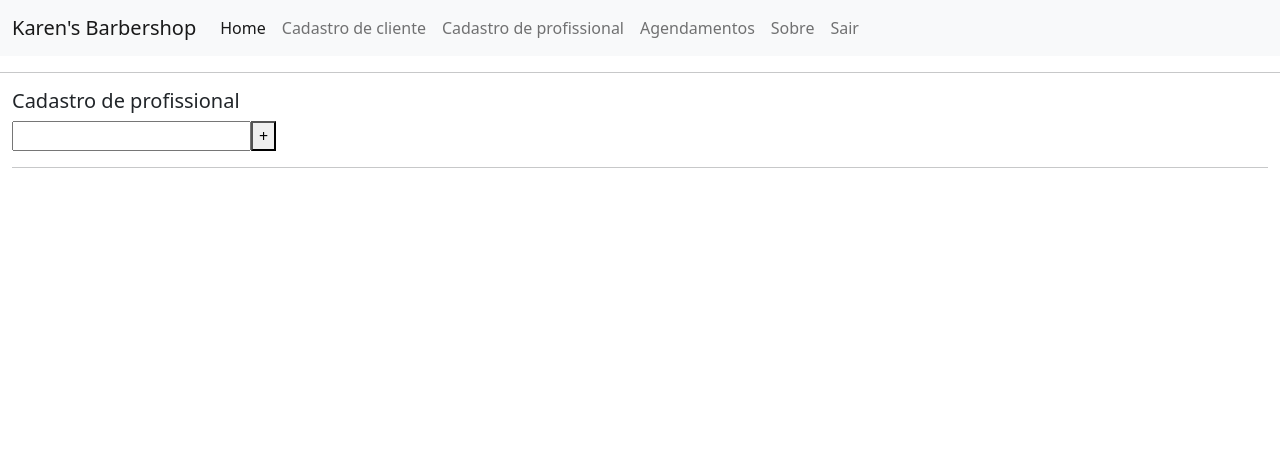
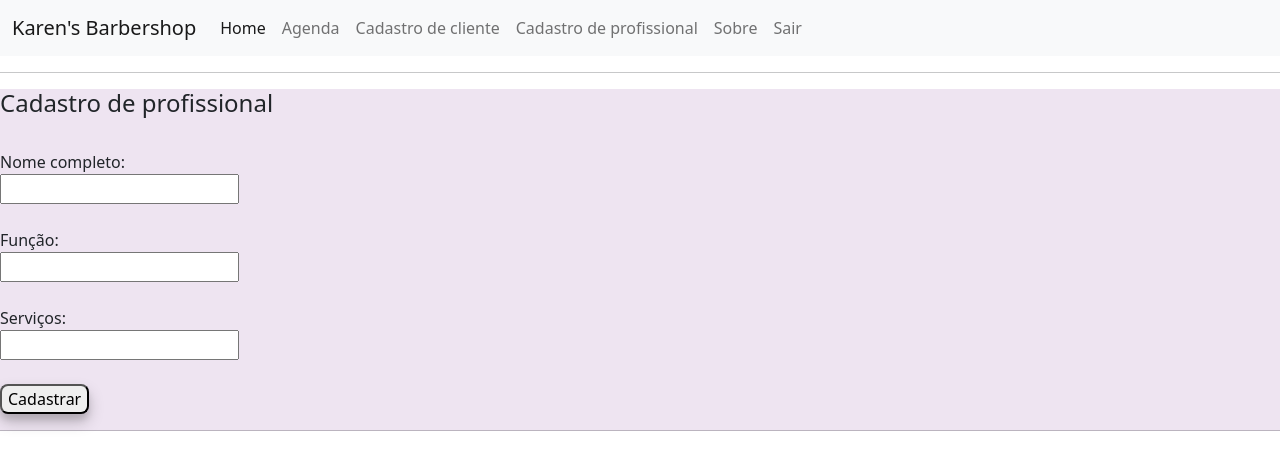
Before and after one commit to KarenLivia/P3_KarenLiviaAlves, an Angular app: page /cadastro-profissional in a window 1280 px wide. Shown: the top 470 px of the page. Built offline with nearby package versions, Linux system fonts and the light colour scheme.

Commit message:
10 files modified

```diff
--- a/src/app/components/agendamentos/agendamentos.component.html
+++ b/src/app/components/agendamentos/agendamentos.component.html
@@ -7,7 +7,7 @@
   </head>
   <body>
   <div class="container-fluid">
-    <h5>Agendamentos:</h5>
+    <h5>Agenda</h5>
     <br/>
       <p>
         blablabla
--- a/src/app/components/cadastro-cliente/cadastro-cliente.component.html
+++ b/src/app/components/cadastro-cliente/cadastro-cliente.component.html
@@ -6,18 +6,16 @@
     <meta name="viewport" content="width=device-width, initial-scale=1">
   </head>
   <body>
-    <div>
+    <div class="backmid">
       <form>
-        <fieldset>
-          <legend>Cadastro de cliente</legend>
+          <h4>Cadastro de cliente</h4><br>
           <label for="name">Nome completo:</label><br>
           <input #input type="text" id="name"/><br><br>
           <label for="cpf">CPF:</label><br>
           <input #input type="number" id="cpf"/><br><br>
           <label for="cell">Celular:</label><br>
           <input #input type="number" id="cell"/><br><br>
-          <button (click)="nameC.add(input.value); input.value = ''">Cadastrar</button><hr />
-        </fieldset>
+          <button (click)="nameC.add(input.value); input.value = ''">Cadastrar</button>
       </form>
       <ol>
         <li *ngFor="let c of nameC.getList(); index as i">
@@ -25,6 +23,7 @@
           <button (click)="nameC.remove(i)">Excluir</button>
         </li>
       </ol>
+      <hr />
     </div>
   </body>
 </html>
--- a/src/app/components/cadastro-profissional/cadastro-profissional.component.html
+++ b/src/app/components/cadastro-profissional/cadastro-profissional.component.html
@@ -6,17 +6,24 @@
     <meta name="viewport" content="width=device-width, initial-scale=1">
   </head>
   <body>
-  <div class="container-fluid">
-  <h5>Cadastro de profissional</h5>
-  <input #input type="text" />
-  <button (click)="cadastroP.add(input.value); input.value = ''">+</button>
-  <hr />
-  <ul>
-    <li *ngFor="let c of cadastroP.getList(); index as i">
-      {{c.title}}
-      <button (click)="cadastroP.remove(i)">-</button>
-    </li>
-  </ul>
-  </div>
+    <div class="backmid">
+      <form>
+        <h4>Cadastro de profissional</h4><br>
+          <label for="name">Nome completo:</label><br>
+          <input #input type="text" id="name"/><br><br>
+          <label for="funcao">Função:</label><br>
+          <input #input type="text" id="funcao"/><br><br>
+          <label for="servicos">Serviços:</label><br>
+          <input #input type="text" id="servicos"/><br><br>
+    <button (click)="cadastroP.add(input.value); input.value = ''">Cadastrar</button>
+    <hr />
+      </form>
+      <ol>
+        <li *ngFor="let c of cadastroP.getList(); index as i">
+          {{c.name}}
+          <button (click)="cadastroP.remove(i)">Excluir</button>
+        </li>
+      </ol>
+    </div>
   </body>
 </html>
--- a/src/app/components/home/home.component.html
+++ b/src/app/components/home/home.component.html
@@ -6,25 +6,25 @@
     <meta name="viewport" content="width=device-width, initial-scale=1">
   </head>
   <body>
-    <div>
+    <div class="backmid">
       <form>
         <fieldset>
           <legend>Login</legend>
-          <label for="name">Nome completo:</label><br>
+          <label for="name">Usuário:</label><br>
           <input #input type="text" id="name"/><br><br>
-          <label for="cpf">CPF:</label><br>
-          <input #input type="number" id="cpf"/><br><br>
-          <label for="cell">Celular:</label><br>
-          <input #input type="number" id="cell"/><br><br>
-          <button (click)="nameC.add(input.value); input.value = ''">Cadastrar</button><hr />
+          <label for="senha">Senha:</label><br>
+          <input #input type="password" id="senha"/><br><br>
+          <button type="button">Entrar</button>&nbsp;&nbsp;
+          <button type="button">Limpar</button>
         </fieldset>
       </form>
-      <ol>
+      <hr />
+      <!--<ol>
         <li *ngFor="let c of nameC.getList(); index as i">
           {{c.name}}
           <button (click)="nameC.remove(i)">Excluir</button>
         </li>
-      </ol>
+      </ol>-->
     </div>
   </body>
 </html>
--- a/src/app/components/home/home.component.ts
+++ b/src/app/components/home/home.component.ts
@@ -1,5 +1,5 @@
 import { Component, OnInit } from '@angular/core';
-import { LoginService } from '../../services/login.service';
+//import { LoginService } from '../../services/login.service';
 
 @Component({
   selector: 'app-home',
@@ -8,12 +8,11 @@ import { LoginService } from '../../services/login.service';
 })
 export class HomeComponent implements OnInit {
 
-  constructor(public nameC: LoginService) {}
+  //constructor(public nameC: LoginService) {}
 
   ngOnInit() {
   }
 
-  cadastrarCliente(name: string, cell: number){
+  //cadastrarCliente(name: string, cell: number){}
 
-  }
 }
--- a/src/app/components/navbar/navbar.component.html
+++ b/src/app/components/navbar/navbar.component.html
@@ -18,13 +18,13 @@
           <a class="nav-link active" aria-current="page" [routerLink]="['/']">Home</a>
         </li>
         <li class="nav-item">
+          <a class="nav-link" [routerLink]="['/agendamentos']">Agenda</a>
+        </li>
+        <li class="nav-item">
           <a class="nav-link" [routerLink]="['/cadastro-cliente']">Cadastro de cliente</a>
         </li>
         <li class="nav-item">
           <a class="nav-link" [routerLink]="['/cadastro-profissional']">Cadastro de profissional</a>
-        </li>
-        <li class="nav-item">
-          <a class="nav-link" [routerLink]="['/agendamentos']">Agendamentos</a>
         </li>
         <li class="nav-item">
           <a class="nav-link" [routerLink]="['/sobre']">Sobre</a>
--- a/src/app/components/sobre/sobre.component.html
+++ b/src/app/components/sobre/sobre.component.html
@@ -6,8 +6,8 @@
     <meta name="viewport" content="width=device-width, initial-scale=1">
   </head>
   <body>
-  <div class="container-fluid">
-  <h5>Sobre:</h5>
+  <div class="backmid">
+  <h4>Sobre:</h4>
   <br/>
     <p>
       Nome: Karen Livia Alves.
@@ -17,6 +17,7 @@
     </p>
     <p>GitHub: <a href="https://github.com/KarenLivia"> https://github.com/KarenLivia</a>
     </p>
+  <hr/>
   </div>
   </body>
 </html>
--- a/src/app/services/cadastro-profissional.service.ts
+++ b/src/app/services/cadastro-profissional.service.ts
@@ -1,7 +1,7 @@
 import { Injectable } from '@angular/core';
 
 class cadastroProfissional {
-  title: string;
+  name: string;
 }
 
 @Injectable()
@@ -10,8 +10,8 @@ export class CadastroProfissionalService {
 
   constructor() {}
 
-  add(title: string) {
-    this.cadastroP.push({ title });
+  add(name: string) {
+    this.cadastroP.push({ name });
   }
   remove(index: number) {
     this.cadastroP.splice(index, 1);
--- a/src/styles.css
+++ b/src/styles.css
@@ -1 +1,17 @@
 /* Add application styles & imports to this file! */
+
+button {
+  border-radius: 8px;
+  box-shadow: 0 8px 16px 0 rgba(0,0,0,0.2), 0 6px 6px 0 rgba(0,0,0,0.10);
+}
+
+button:hover {background-color: #ad5ac7}
+
+button:active {
+  background-color: #7b3e8e;
+  transform: translateY(4px);
+}
+
+.backmid{
+  background-color: #eee4f1;
+}
```
Also changed, not shown: src/app/app.component.css (line endings or trailing spaces).
